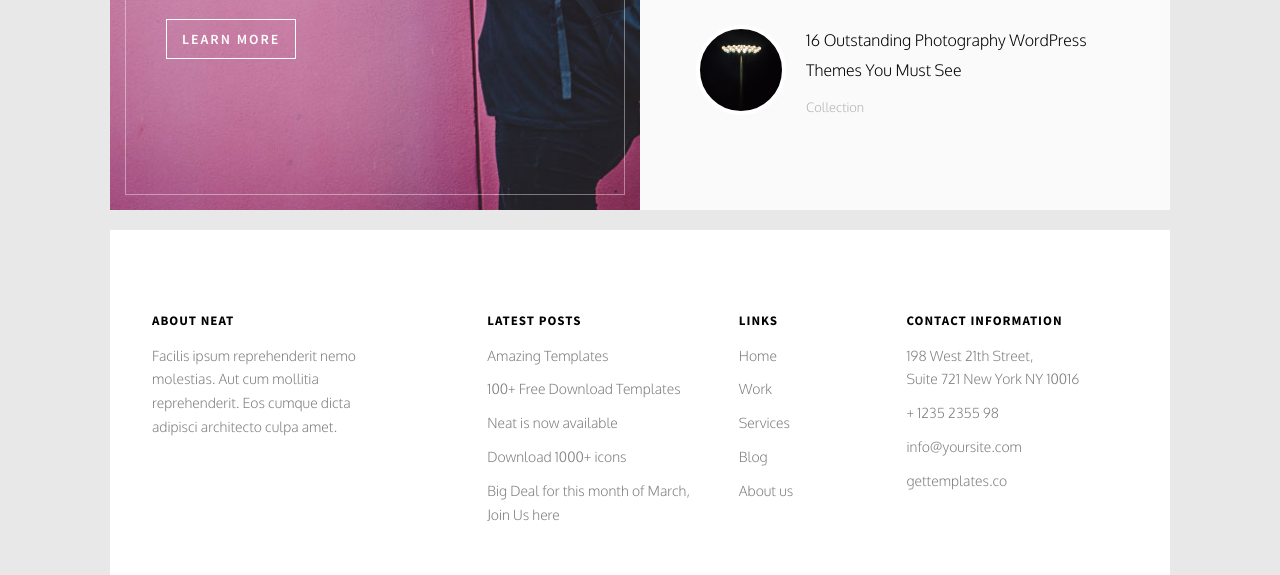
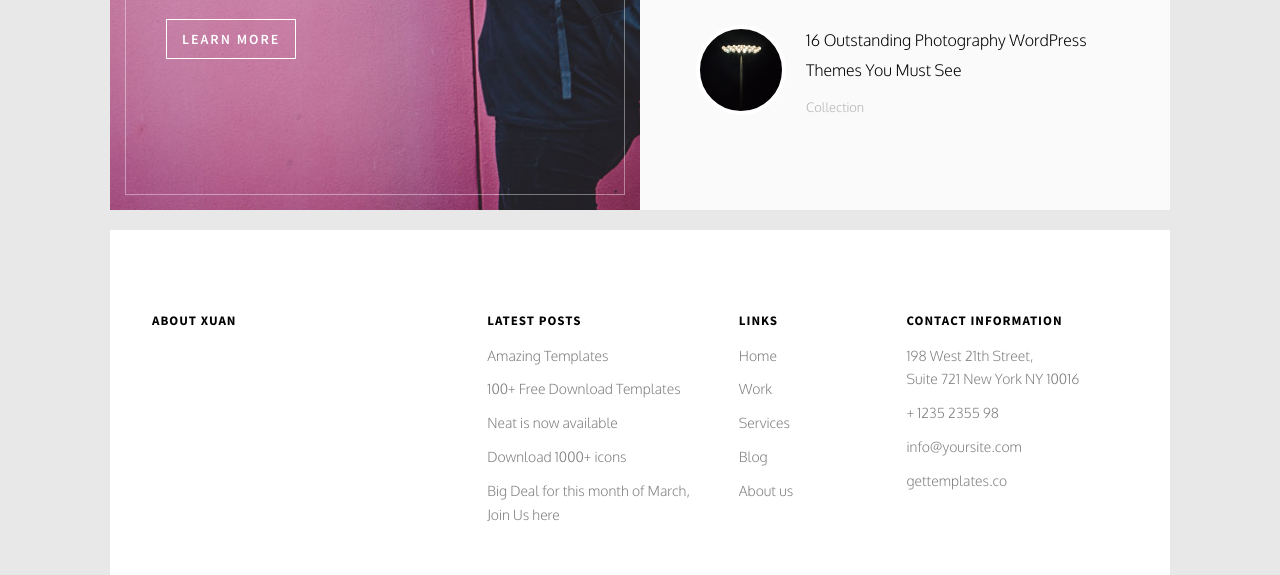
Before and after one commit to 02zx/02zx.github.io, a plain HTML site: page index.html in a window 1280 px wide. Shown: the part 2404-2979 px from the top of the page. Drawn offline with Linux system fonts and the light colour scheme; files whose address does not match are found by name.

Commit message:
Update index.html

```diff
--- a/index.html
+++ b/index.html
@@ -314,8 +314,8 @@
 		<footer id="fh5co-footer" role="contentinfo">
 			<div class="row">
 				<div class="col-md-3 fh5co-widget">
-					<h4>About Neat</h4>
-					<p>Facilis ipsum reprehenderit nemo molestias. Aut cum mollitia reprehenderit. Eos cumque dicta adipisci architecto culpa amet.</p>
+					<h4>About Xuan</h4>
+					<p style="color: white;">To be added</p>
 				</div>
 				<div class="col-md-3 col-md-push-1">
 					<h4>Latest Posts</h4>
```
